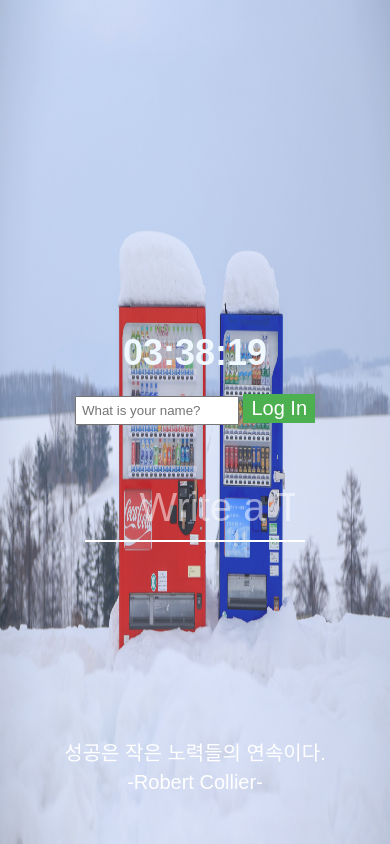
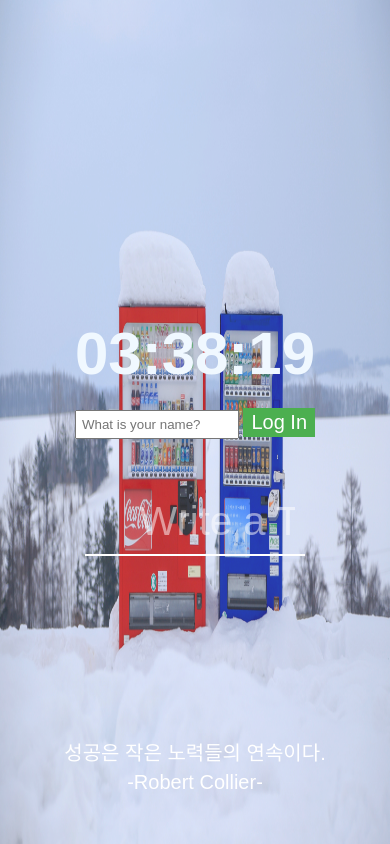
Before and after one commit to kimjaehyeon0314/simple_Momentum, a plain HTML site: page index.html in a window 390 px wide. Drawn offline with Linux system fonts and the light colour scheme.

Commit message:
Update style.css
clock size up

```diff
--- a/style.css
+++ b/style.css
@@ -143,7 +143,7 @@ body {
 @media (max-width: 768px) {
     /* 시계 스타일 조정 */
     #clock {
-        font-size: 36px;
+        font-size: 60px;
     }
 
     /* 로그인 폼 스타일 조정 */
```
